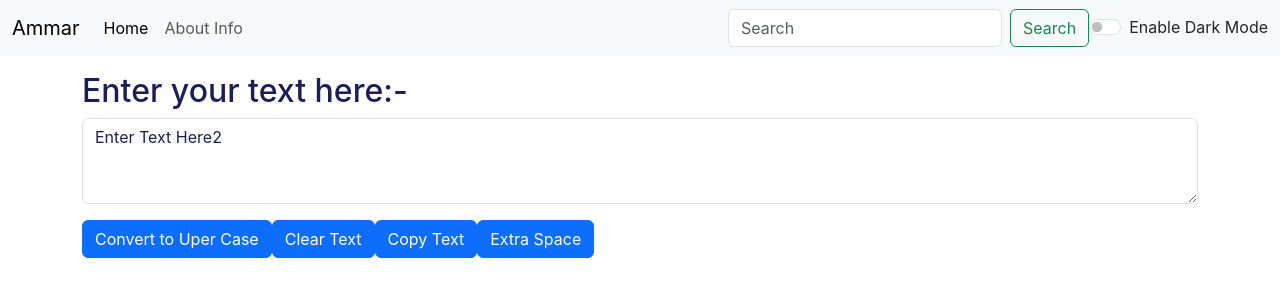
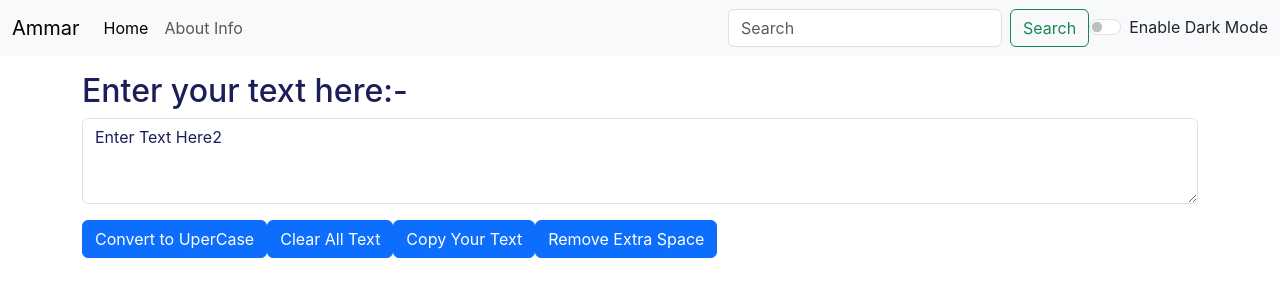
Before and after one commit to aimik09/React-App, a React (Create React App) app: page / in a window 1280 px wide. Shown: the top 300 px of the page. Built offline with nearby package versions, Linux system fonts and the light colour scheme.

Commit message:
Update 1.0

```diff
--- a/src/Components/TextForm.js
+++ b/src/Components/TextForm.js
@@ -56,10 +56,10 @@ export default function TextForm(props) {
 id="mytext" rows="3"></textarea>
 
   </div>
-  <button className="btn btn-primary"  onClick={handleUpClick}>Convert to Uper Case</button>
-  <button className="btn btn-primary"  onClick={handleClearText}>Clear Text</button>
-  <button className="btn btn-primary"  onClick={handleCopy}>Copy Text</button>
-  <button className="btn btn-primary"  onClick={handleExtraSpace}>Extra Space </button>
+  <button className="btn btn-primary"  onClick={handleUpClick}>Convert to UperCase</button>
+  <button className="btn btn-primary"  onClick={handleClearText}>Clear All Text</button>
+  <button className="btn btn-primary"  onClick={handleCopy}>Copy Your Text</button>
+  <button className="btn btn-primary"  onClick={handleExtraSpace}>Remove Extra Space </button>
   {/* <button className="btn btn-primary"  onClick={handleCaptialText}>Capitalize Text</button> */}
   </div>
   </>
```
